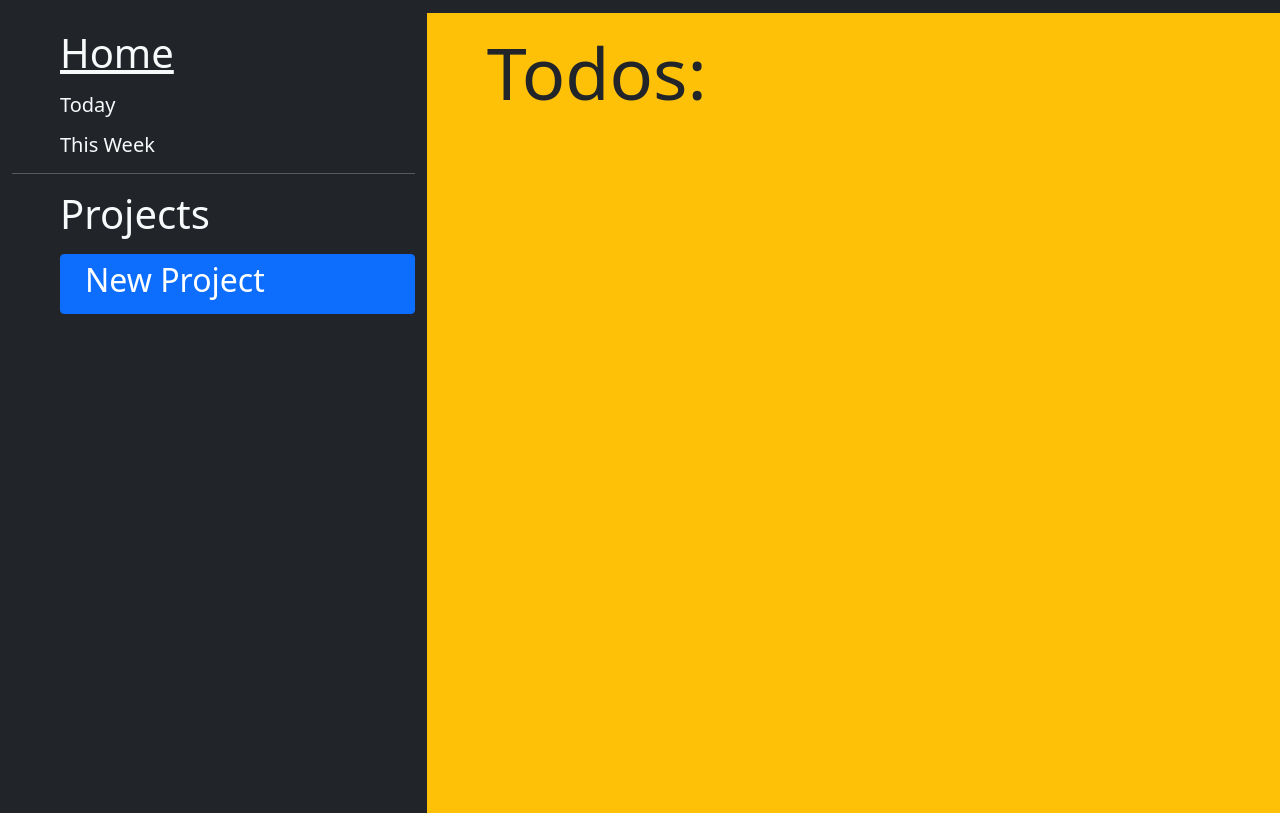
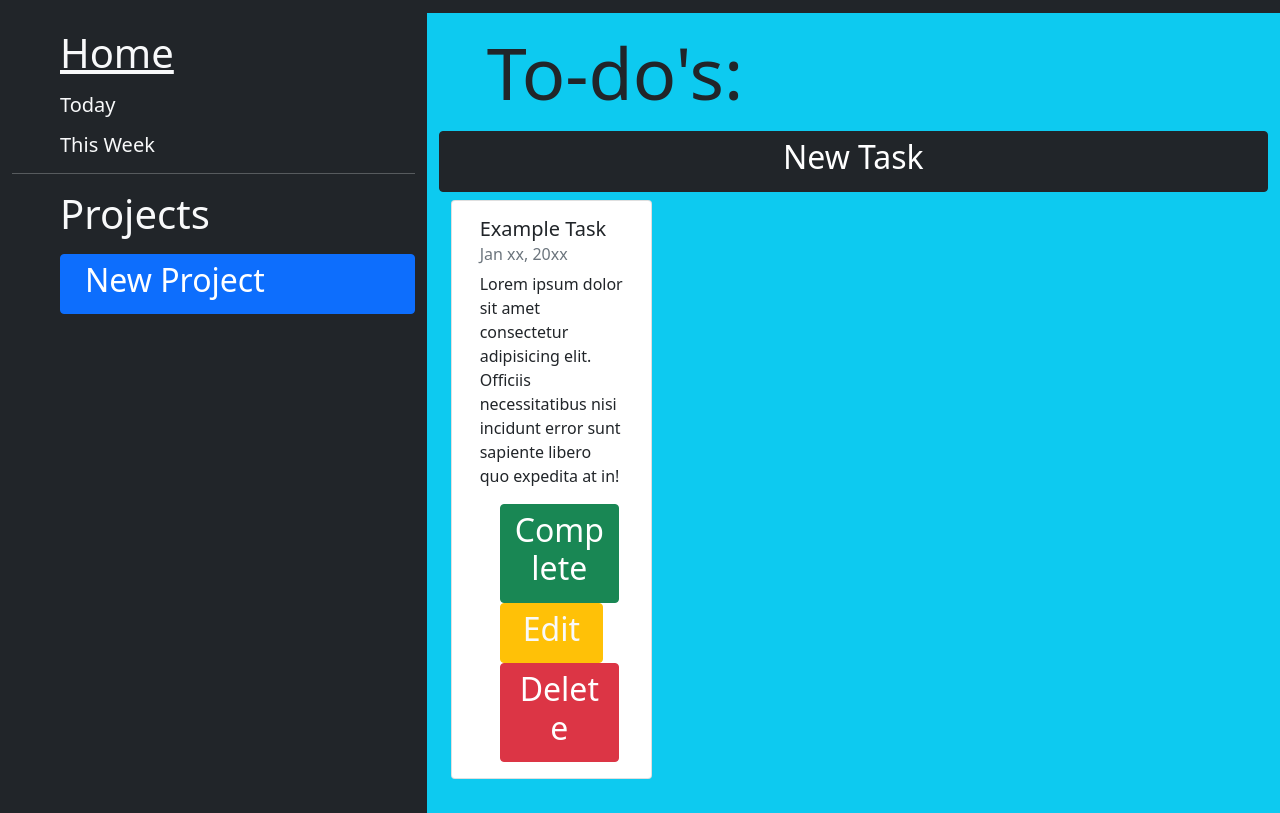
Before and after one commit to MarcGalvez1/ToDoList, a website built with webpack: page dist/index.html in a window 1280 px wide. Shown: the part 107-920 px from the top of the page. Built offline with nearby package versions, Linux system fonts and the light colour scheme.

Commit message:
Created example task

```diff
--- a/dist/index.html
+++ b/dist/index.html
@@ -39,14 +39,52 @@
                 <hr class="text-light">
                 <h1 class="text-light text-start ms-5 my-3 custom-link">Projects</h1>
                 <div class="d-grid gap-2 col-6 mx-auto custom-button">
-                    <button class="btn btn-primary text-start ms-5 ps-4 " type="button">
+                    <button class="btn btn-primary text-start ms-5 ps-4 " id="new-project" type="button">
                         <h2>New Project</h2>
                     </button>
                 </div>
             </div>
 
-            <div id="todos" class="col-12 col-sm-12 col-md-7 col-lg-8 col-xxl-10 bg-warning slide-animation">
-                <h1 class="text-dark text-start ms-5 my-3 display-2">Todos:</h1>
+            <div id="todos" class="col-12 col-sm-12 col-md-7 col-lg-8 col-xxl-10 bg-info slide-animation">
+                <h1 class="text-dark text-start ms-5 my-3 display-2">To-do's:</h1>
+                <div class="d-grid mx-auto custom-button">
+                    <button class="btn btn-dark" id="new-task" type="button">
+                        <h2 class="text-center">New Task</h2>
+                    </button>
+                </div>
+
+                <div class="container-fluid mx-auto" id="tasks">
+                    <div class="row">
+                        <div class="card col-12 col-sm-6 col-md-6 col-lg-3 my-2">
+                            <div class="card-body">
+                                <h5 class="card-title">Example Task</h5>
+                                <h6 class="card-subtitle mb-2 text-muted">Jan xx, 20xx</h6>
+                                <p class="card-text">Lorem ipsum dolor sit amet consectetur adipisicing elit. Officiis
+                                    necessitatibus nisi incidunt error sunt sapiente libero quo expedita at in!
+                                </p>
+                                <div class="container">
+                                    <div class="row ">
+
+                                        <button class="btn btn-success mx-2 col " id="complete-task" type="button">
+                                            <h2 class="text-center">Complete</h2>
+                                        </button>
+
+                                        <button class="btn btn-warning mx-2 col " id="edit-task" type="button">
+                                            <h2 class="text-center text-light">Edit</h2>
+                                        </button>
+
+
+                                        <button class="btn btn-danger mx-2 col " id="delete-task" type="button">
+                                            <h2 class="text-center">Delete</h2>
+                                        </button>
+
+                                    </div>
+                                </div>
+                            </div>
+                        </div>
+                    </div>
+                </div>
+
             </div>
 
         </div>
--- a/dist/styles/styles.css
+++ b/dist/styles/styles.css
@@ -44,6 +44,11 @@
   width: 100%;
 }
 
+input[type="checkbox"] {
+  transform: scale(2);
+  padding: 10px;
+}
+
 @media only screen and (max-width: 767px) {
   .custom-logo {
     width: 15%;
```
